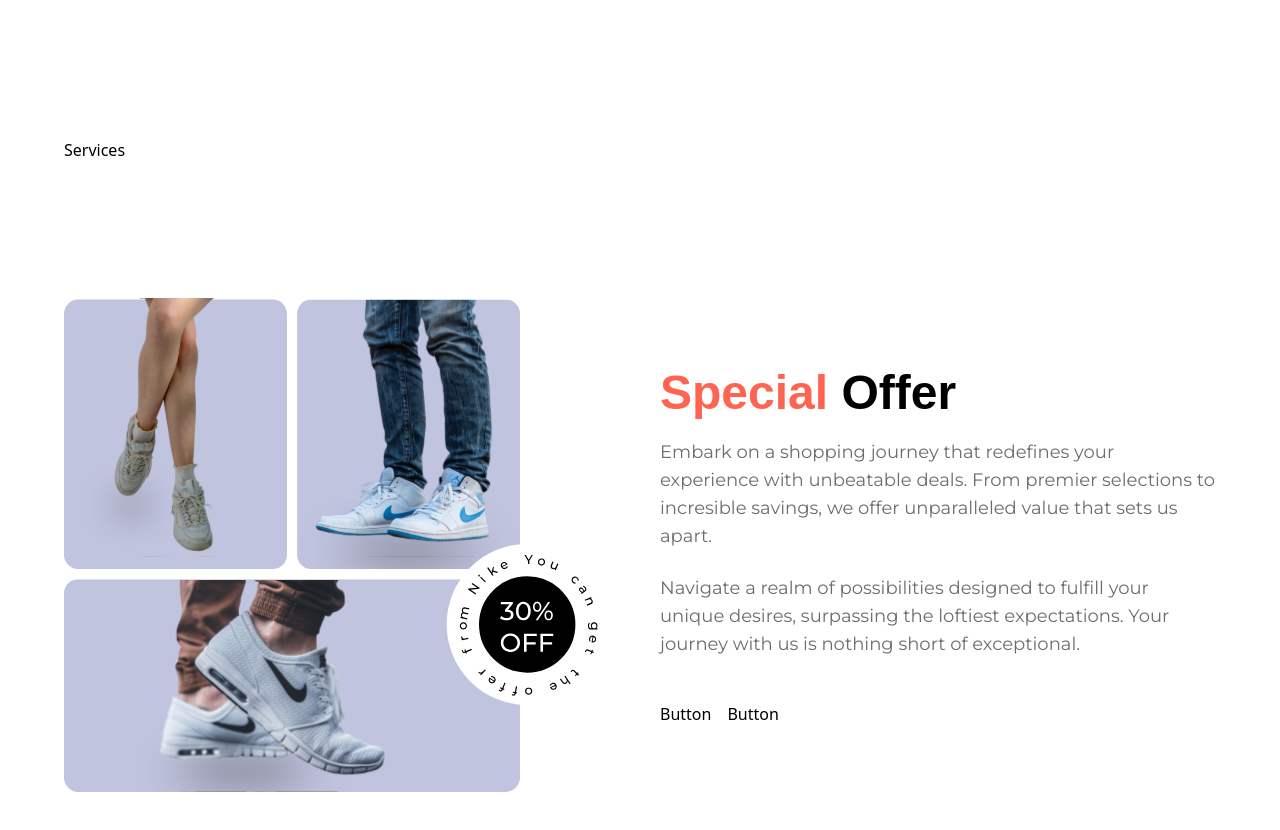
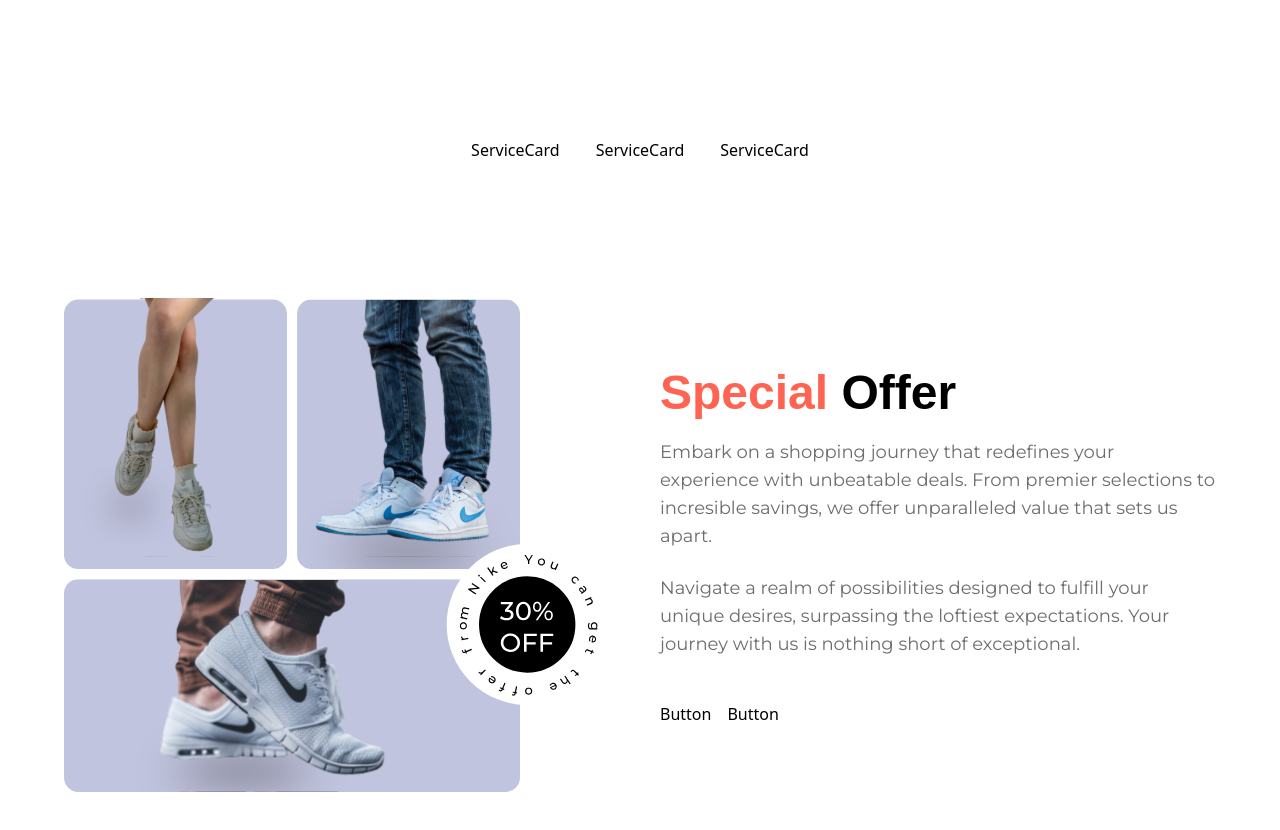
Before and after one commit to Erudite885/nike_landing_page, a React (Vite) app: page / in a window 1280 px wide. Shown: the part 1700-2530 px from the top of the page. Built offline with nearby package versions, Linux system fonts and the light colour scheme; a web font is replaced by a local one.

Commit message:
services section

```diff
--- a/src/sections/Services.jsx
+++ b/src/sections/Services.jsx
@@ -1,9 +1,14 @@
-import React from 'react'
+import { services } from "../constants";
+import { ServiceCard } from "../components";
 
 const Services = () => {
   return (
-    <div>Services</div>
-  )
-}
+    <section className="max-container flex justify-center flex-wrap gap-9">
+      {services.map((service) => (
+        <ServiceCard key={service.label} {...service} />
+      ))}
+    </section>
+  );
+};
 
-export default Services
+export default Services;
```
